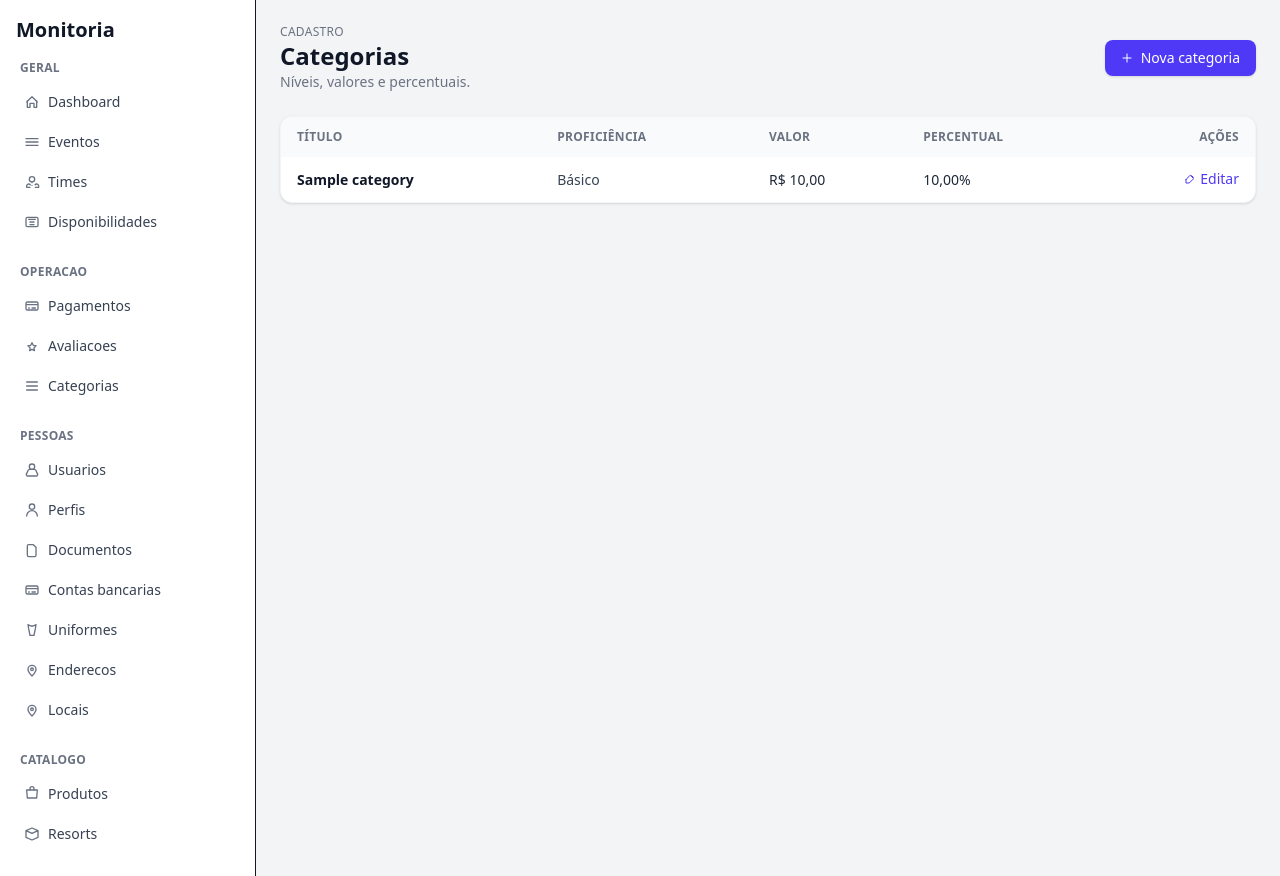
After one commit to denny-erikson/appmonitoria, a Django app: page /monitoria/categories/ in a window 1280 px wide. The commit adds this page. Run offline with Django 5.2, Linux system fonts and the light colour scheme; tables that the repository leaves empty hold one stand-in row (values such as "Sample post"); style sheets or scripts are compiled from the project's sources.

Commit message:
feat: implement category management views, forms, and templates for listing, creating, and updating categories

```diff
--- /dev/null
+++ b/monitoria/templates/monitoria/category_list.html
@@ -0,0 +1,53 @@
+{% extends "base.html" %}
+
+{% block title %}Categorias{% endblock %}
+
+{% block content %}
+<div class="mb-6 flex items-center justify-between flex-wrap gap-4">
+    <div>
+        <p class="text-xs uppercase tracking-wide text-gray-500">Cadastro</p>
+        <h1 class="text-2xl font-semibold text-gray-900">Categorias</h1>
+        <p class="text-sm text-gray-500">Níveis, valores e percentuais.</p>
+    </div>
+    <a href="{% url 'monitoria:category_create' %}" class="inline-flex items-center gap-2 px-4 py-2 rounded-lg bg-indigo-600 text-white text-sm font-medium shadow hover:bg-indigo-700">
+        <svg class="w-3 h-3" fill="none" stroke="currentColor" stroke-width="2" viewBox="0 0 24 24"><path stroke-linecap="round" stroke-linejoin="round" d="M12 4v16m8-8H4"/></svg>
+        Nova categoria
+    </a>
+</div>
+
+<div class="bg-white rounded-xl shadow-sm border border-gray-100 overflow-hidden">
+    <div class="overflow-x-auto">
+        <table class="min-w-full text-sm">
+            <thead class="bg-gray-50 text-gray-500 text-xs uppercase tracking-wide">
+                <tr>
+                    <th class="px-4 py-3 text-left">Título</th>
+                    <th class="px-4 py-3 text-left">Proficiência</th>
+                    <th class="px-4 py-3 text-left">Valor</th>
+                    <th class="px-4 py-3 text-left">Percentual</th>
+                    <th class="px-4 py-3 text-right">Ações</th>
+                </tr>
+            </thead>
+            <tbody class="divide-y divide-gray-100 text-gray-800">
+                {% for category in categories %}
+                <tr class="hover:bg-gray-50">
+                    <td class="px-4 py-3 font-semibold text-gray-900">{{ category.title|default:"—" }}</td>
+                    <td class="px-4 py-3 text-gray-700">{{ category.get_proficiency_display|default:"—" }}</td>
+                    <td class="px-4 py-3">R$ {{ category.amount }}</td>
+                    <td class="px-4 py-3">{{ category.percentage }}%</td>
+                    <td class="px-4 py-3 text-right">
+                        <a href="{% url 'monitoria:category_edit' category.pk %}" class="inline-flex items-center gap-1 text-indigo-600 hover:text-indigo-800 text-sm">
+                            <svg class="w-3 h-3" fill="none" stroke="currentColor" stroke-width="2" viewBox="0 0 24 24"><path stroke-linecap="round" stroke-linejoin="round" d="M15.232 5.232l3.536 3.536M4 13.5V20h6.5l7.732-7.732a1.5 1.5 0 000-2.122l-4.878-4.878a1.5 1.5 0 00-2.122 0L4 13.5z"/></svg>
+                            Editar
+                        </a>
+                    </td>
+                </tr>
+                {% empty %}
+                <tr>
+                    <td colspan="5" class="px-4 py-6 text-center text-gray-500">Nenhuma categoria cadastrada.</td>
+                </tr>
+                {% endfor %}
+            </tbody>
+        </table>
+    </div>
+</div>
+{% endblock %}
--- a/monitoria/urls.py
+++ b/monitoria/urls.py
@@ -6,6 +6,9 @@ from .views import (
     RatingCreateView,
     RatingListView,
     RatingUpdateView,
+    CategoryListView,
+    CategoryCreateView,
+    CategoryUpdateView,
     teste,
 )
 
@@ -23,4 +26,7 @@ urlpatterns = [
     path("ratings/", RatingListView.as_view(), name="rating_list"),
     path("ratings/new/", RatingCreateView.as_view(), name="rating_create"),
     path("ratings/<int:pk>/edit/", RatingUpdateView.as_view(), name="rating_edit"),
+    path("categories/", CategoryListView.as_view(), name="category_list"),
+    path("categories/new/", CategoryCreateView.as_view(), name="category_create"),
+    path("categories/<int:pk>/edit/", CategoryUpdateView.as_view(), name="category_edit"),
 ]
--- a/monitoria/views.py
+++ b/monitoria/views.py
@@ -128,3 +128,33 @@ class RatingUpdateView(UpdateView):
     def get_form_class(self):
         from .forms import RatingForm
         return RatingForm
+
+
+class CategoryListView(ListView):
+    template_name = "monitoria/category_list.html"
+    context_object_name = "categories"
+
+    def get_queryset(self):
+        return Category.objects.all().order_by("title")
+
+
+class CategoryCreateView(CreateView):
+    template_name = "monitoria/category_form.html"
+    form_class = None
+    success_url = reverse_lazy("monitoria:category_list")
+
+    def get_form_class(self):
+        from .forms import CategoryForm
+        return CategoryForm
+
+
+class CategoryUpdateView(UpdateView):
+    template_name = "monitoria/category_form.html"
+    form_class = None
+    model = Category
+    success_url = reverse_lazy("monitoria:category_list")
+    context_object_name = "category"
+
+    def get_form_class(self):
+        from .forms import CategoryForm
+        return CategoryForm
--- a/theme/templates/components/sidebar.html
+++ b/theme/templates/components/sidebar.html
@@ -50,7 +50,7 @@
                     </a>
                 </li>
                 <li>
-                    <a href="/admin/monitoria/category/" class="flex items-center px-3 py-2 rounded-lg hover:bg-gray-100">
+                    <a href="{% url 'monitoria:category_list' %}" class="flex items-center px-3 py-2 rounded-lg hover:bg-gray-100">
                         <svg class="w-4 h-4 text-gray-500" fill="none" stroke="currentColor" stroke-width="2" viewBox="0 0 24 24"><path stroke-linecap="round" stroke-linejoin="round" d="M4 6h16M4 12h16M4 18h16"/></svg>
                         <span class="ml-2">Categorias</span>
                     </a>
@@ -62,7 +62,7 @@
             <p class="px-2 mb-2 text-xs font-semibold uppercase tracking-wide text-gray-500">Pessoas</p>
             <ul class="space-y-1">
                 <li>
-                    <a href="/admin/auth/user/" class="flex items-center px-3 py-2 rounded-lg hover-bg-gray-100">
+                    <a href="/admin/auth/user/" class="flex items-center px-3 py-2 rounded-lg hover:bg-gray-100">
                         <svg class="w-4 h-4 text-gray-500" fill="none" stroke="currentColor" stroke-width="2" viewBox="0 0 24 24"><path stroke-linecap="round" stroke-linejoin="round" d="M5.5 21h13a2 2 0 001.8-2.8l-2.3-5.4A3 3 0 0015.3 11H8.7a3 3 0 00-2.7 1.8L3.7 18.2A2 2 0 005.5 21z"/><path stroke-linecap="round" stroke-linejoin="round" d="M12 11a4 4 0 100-8 4 4 0 000 8z"/></svg>
                         <span class="ml-2">Usuarios</span>
                     </a>
```
Also changed, not shown: monitoria/forms.py (+31 -1 lines), monitoria/templates/monitoria/category_form.html (added, +68 -0 lines).
